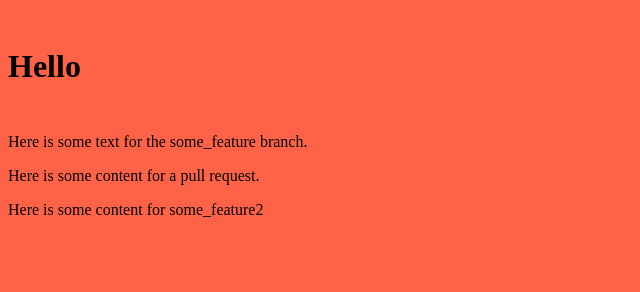
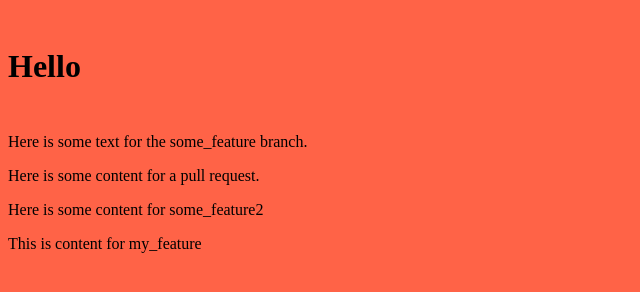
Before and after one commit to romain742/testdesign, a website: page src/index.html in a window 1280 px wide. Shown: the whole page, without its empty margins (0-640 px from the left). Drawn offline with nearby package versions, Linux system fonts and the light colour scheme; files that its build step writes are made by us from their sources.

Commit message:
content for my_feature

```diff
--- a/src/index.html
+++ b/src/index.html
@@ -11,6 +11,7 @@
     <p>Here is some text for the some_feature branch.</p>
     <p>Here is some content for a pull request.</p>
     <p>Here is some content for some_feature2</p>
+    <p>This is content for my_feature</p>
     <script inline src="../dist/bundle.js"></script>
   </body>
 </html>
```
